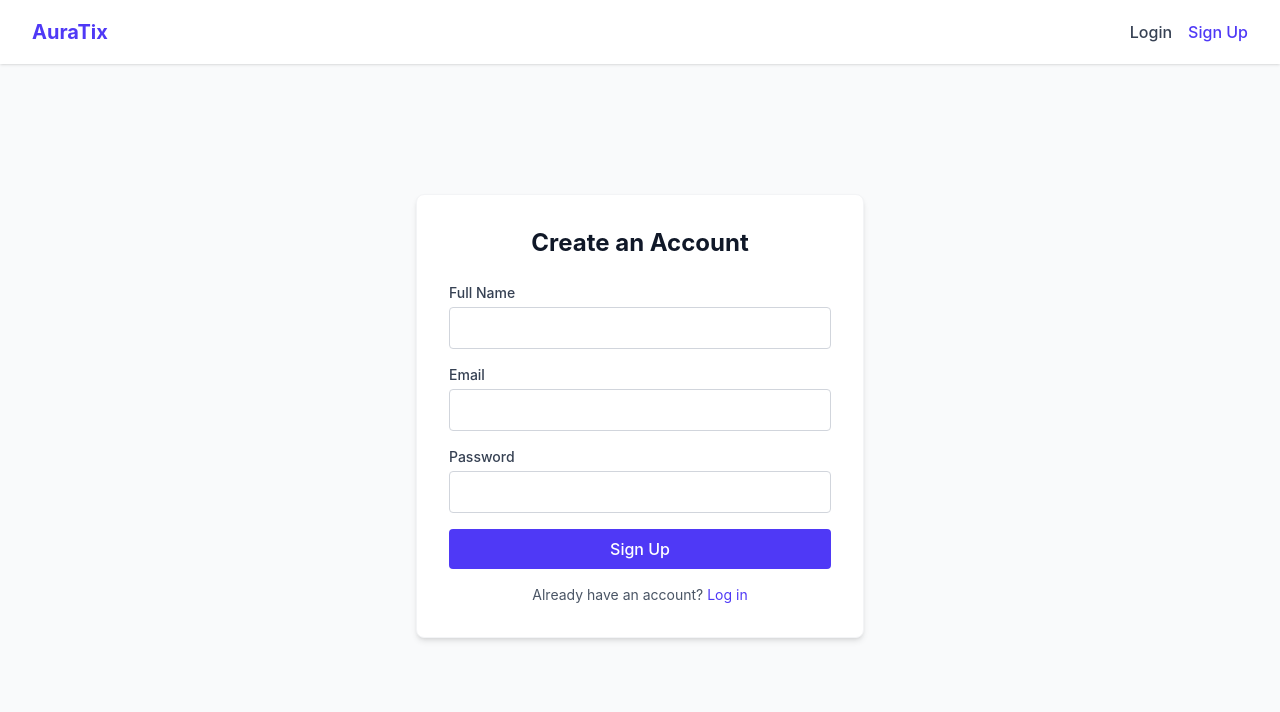
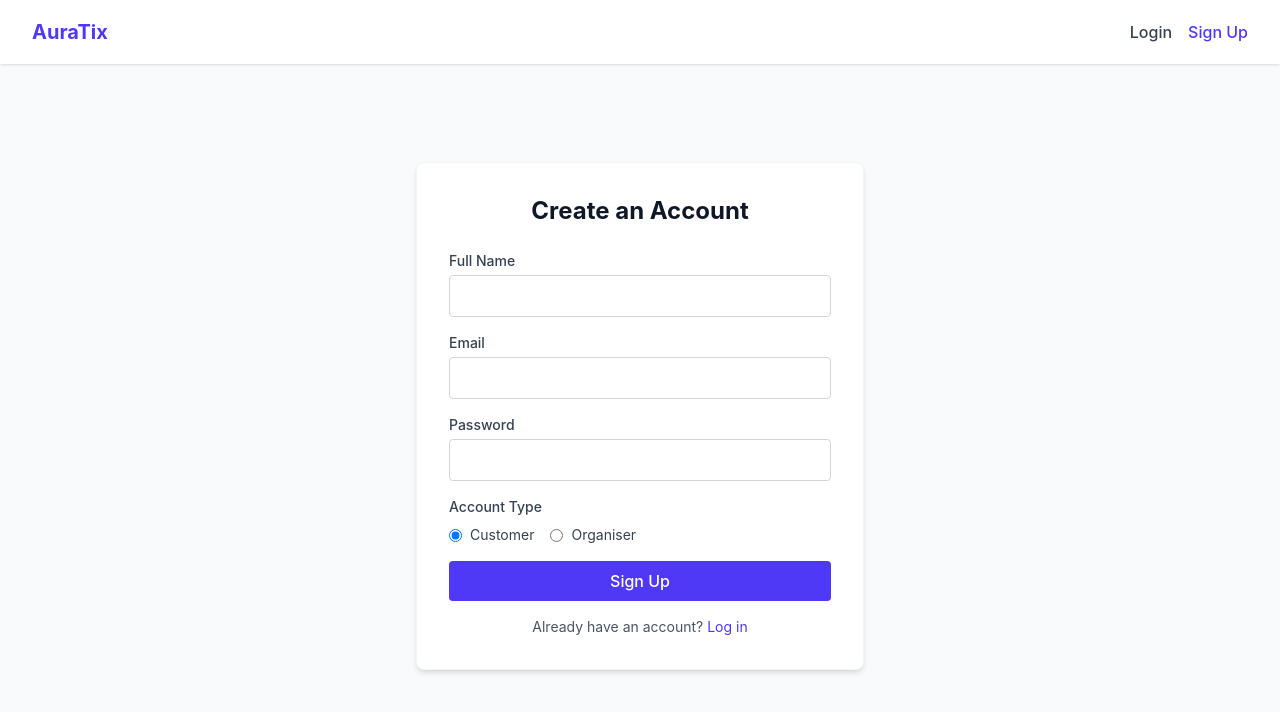
Before and after one commit to Kaustav333/ticket-booking-system, a React (Vite) app in the folder client/: page /signup in a window 1280 px wide. Shown: the top 712 px of the page. Built offline with nearby package versions, Linux system fonts and the light colour scheme; no server answers.

Commit message:
Add role selection to signup and hide admin links based on role

```diff
--- a/client/src/components/Navbar.tsx
+++ b/client/src/components/Navbar.tsx
@@ -3,9 +3,12 @@ import { Link, useNavigate } from 'react-router-dom';
 export default function Navbar() {
   const navigate = useNavigate();
   const token = localStorage.getItem('token');
+  const userString = localStorage.getItem('user');
+  const user = userString ? JSON.parse(userString) : null;
 
   const handleLogout = () => {
     localStorage.removeItem('token');
+    localStorage.removeItem('user');
     navigate('/login');
   };
 
@@ -16,12 +19,15 @@ export default function Navbar() {
           <div className="flex items-center">
             <Link to="/" className="text-xl font-bold text-indigo-600">AuraTix</Link>
           </div>
-          <div className="flex items-center space-x-4">
+          <div className="flex items-center space-x-6">
             {token ? (
               <>
-                <Link to="/events" className="text-gray-700 hover:text-indigo-600">Events</Link>
-                <Link to="/admin" className="text-gray-700 hover:text-indigo-600">Admin</Link>
-                <button onClick={handleLogout} className="text-gray-700 hover:text-red-600">Logout</button>
+                <span className="text-sm text-gray-500 hidden sm:inline-block">Hello, {user?.name} ({user?.role})</span>
+                <Link to="/events" className="text-gray-700 hover:text-indigo-600 font-medium">Events</Link>
+                {(user?.role === 'admin' || user?.role === 'organiser') && (
+                  <Link to="/admin" className="text-gray-700 hover:text-indigo-600 font-medium">Dashboard</Link>
+                )}
+                <button onClick={handleLogout} className="text-gray-700 hover:text-red-600 font-medium">Logout</button>
               </>
             ) : (
               <div className="space-x-4">
--- a/client/src/pages/Signup.tsx
+++ b/client/src/pages/Signup.tsx
@@ -6,6 +6,7 @@ export default function Signup() {
   const [email, setEmail] = useState('');
   const [password, setPassword] = useState('');
   const [name, setName] = useState('');
+  const [role, setRole] = useState('customer');
   const [error, setError] = useState('');
   const navigate = useNavigate();
 
@@ -13,7 +14,7 @@ export default function Signup() {
     e.preventDefault();
     try {
       setError('');
-      const res = await api.post('/auth/register', { email, password, name });
+      const res = await api.post('/auth/register', { email, password, name, role });
       localStorage.setItem('token', res.data.access_token);
       localStorage.setItem('user', JSON.stringify(res.data.user));
       navigate('/');
@@ -59,6 +60,19 @@ export default function Signup() {
               onChange={(e) => setPassword(e.target.value)}
             />
           </div>
+          <div>
+            <label className="block text-sm font-medium text-gray-700 mb-2">Account Type</label>
+            <div className="flex gap-4">
+              <label className="flex items-center space-x-2">
+                <input type="radio" value="customer" checked={role === 'customer'} onChange={(e) => setRole(e.target.value)} className="text-indigo-600 focus:ring-indigo-500" />
+                <span className="text-sm text-gray-700">Customer</span>
+              </label>
+              <label className="flex items-center space-x-2">
+                <input type="radio" value="organiser" checked={role === 'organiser'} onChange={(e) => setRole(e.target.value)} className="text-indigo-600 focus:ring-indigo-500" />
+                <span className="text-sm text-gray-700">Organiser</span>
+              </label>
+            </div>
+          </div>
           <button
             type="submit"
             className="w-full bg-indigo-600 text-white py-2 px-4 rounded font-medium hover:bg-indigo-700 transition"
```
